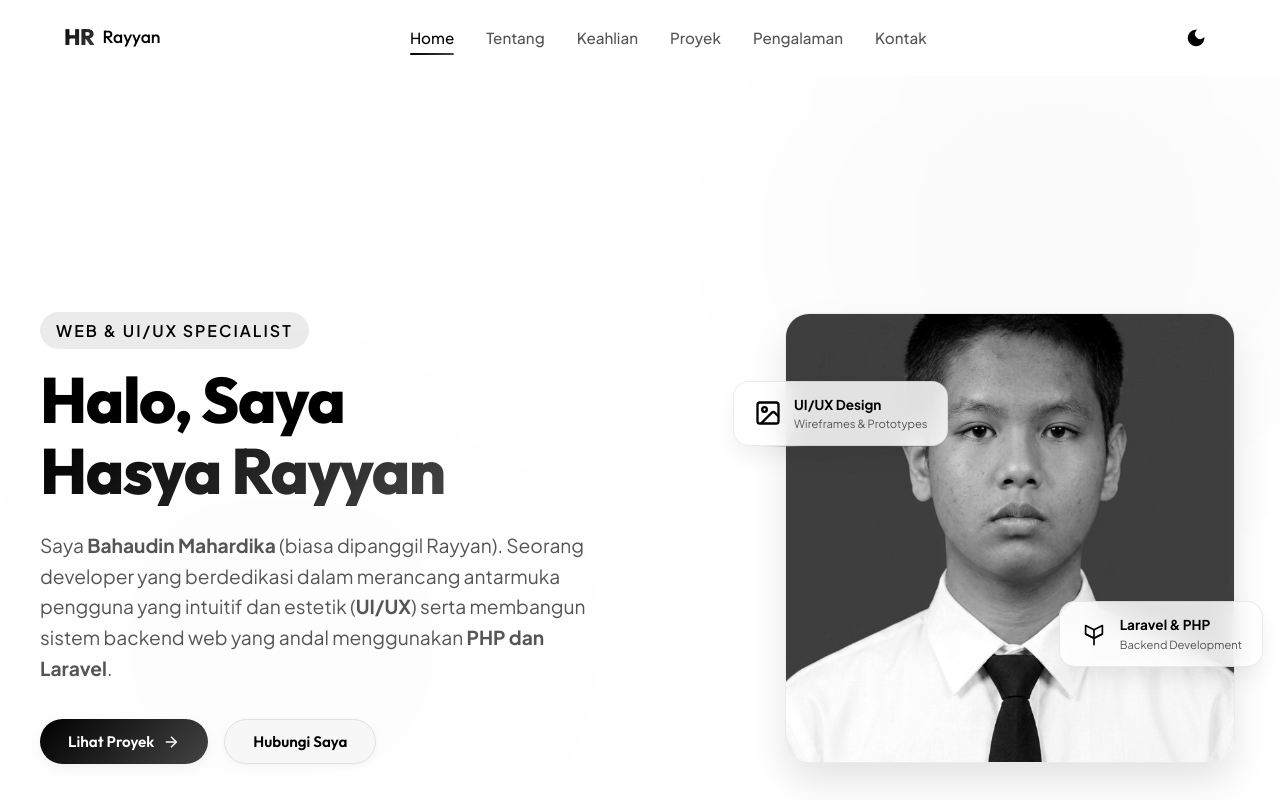
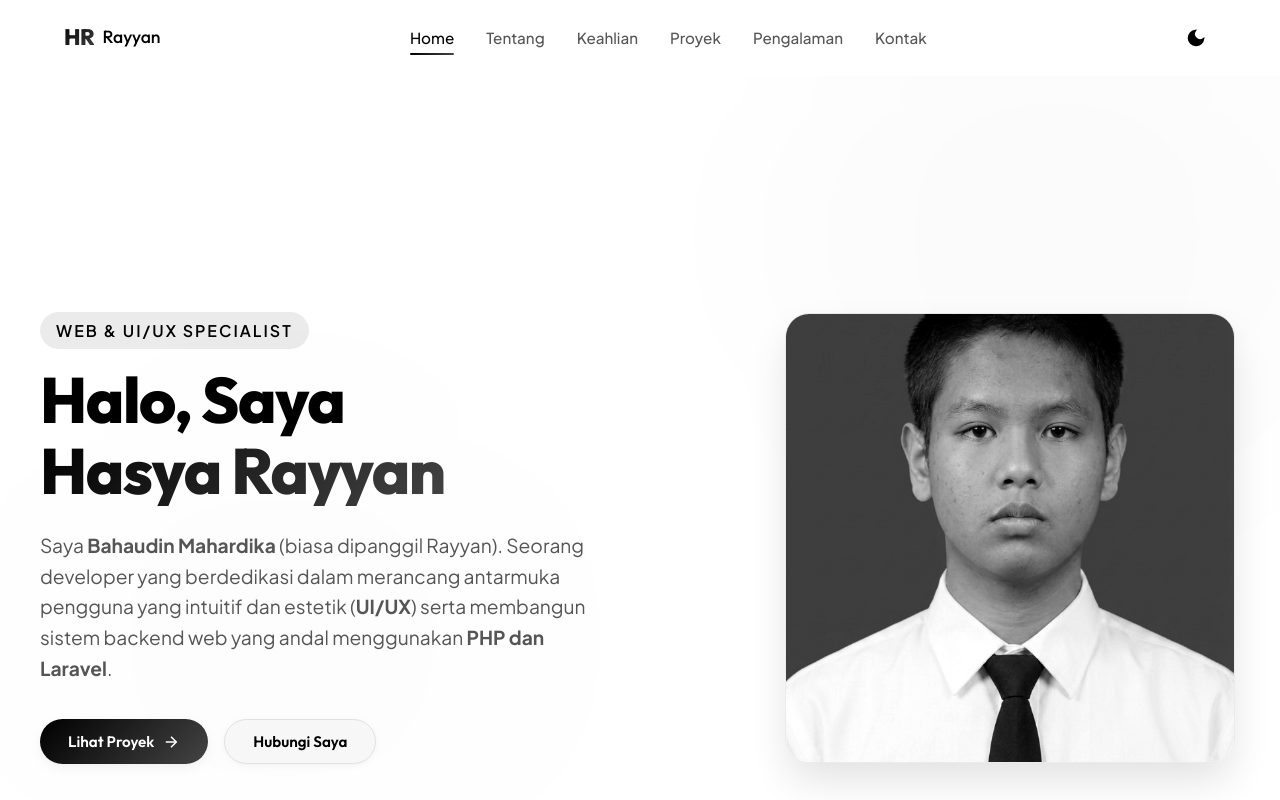
Before and after one commit to HasyaRayyan/Portofolio-Web, a React (Vite) app: page / in a window 1280 px wide. Shown: the top 800 px of the page. Built offline with nearby package versions, Linux system fonts and the light colour scheme.

Commit message:
U penyesuaian teks

```diff
--- a/src/components/Hero.jsx
+++ b/src/components/Hero.jsx
@@ -48,34 +48,6 @@ export default function Hero() {
             />
           </div>
 
-          {/* Floating Badges */}
-          <div className="hero-badge-float badge-react">
-            <div className="hero-badge-icon">
-              <svg viewBox="0 0 24 24" fill="none" stroke="currentColor" strokeWidth="2" style={{ width: '100%', height: '100%', color: 'currentColor' }}>
-                <rect x="3" y="3" width="18" height="18" rx="2" ry="2"></rect>
-                <circle cx="9" cy="9" r="2"></circle>
-                <path d="M21 15l-3.086-3.086a2 2 0 00-2.828 0L6 21"></path>
-              </svg>
-            </div>
-            <div className="hero-badge-text">
-              <div className="hero-badge-title">UI/UX Design</div>
-              <div className="hero-badge-sub">Wireframes &amp; Prototypes</div>
-            </div>
-          </div>
-
-          <div className="hero-badge-float badge-laravel">
-            <div className="hero-badge-icon">
-              <svg viewBox="0 0 100 100" fill="none" xmlns="http://www.w3.org/2000/svg" style={{ width: '100%', height: '100%', color: 'currentColor' }}>
-                <path d="M80 20 L50 35 L20 20 L20 50 L50 65 L80 50 Z" stroke="currentColor" strokeWidth="6" strokeLinejoin="round" fill="none"/>
-                <path d="M50 35 L50 90" stroke="currentColor" strokeWidth="6" />
-                <path d="M20 50 L50 65 L80 50" stroke="currentColor" strokeWidth="6" strokeLinejoin="round" fill="none" />
-              </svg>
-            </div>
-            <div className="hero-badge-text">
-              <div className="hero-badge-title">Laravel &amp; PHP</div>
-              <div className="hero-badge-sub">Backend Development</div>
-            </div>
-          </div>
         </div>
       </div>
     </section>
```
